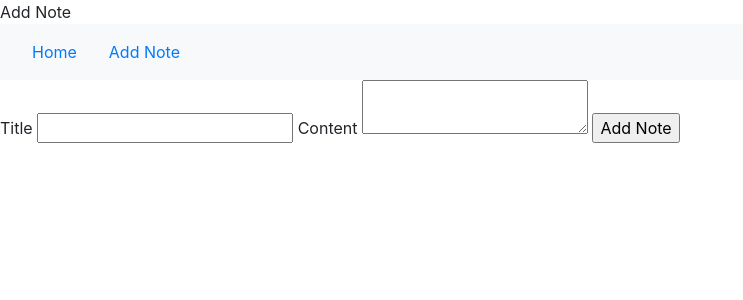
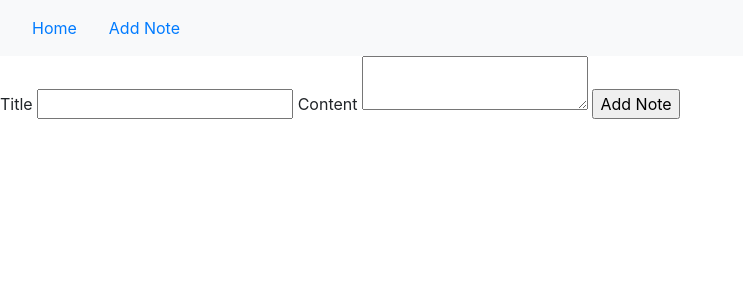
Before and after one commit to saimayunus925/notes-app, a Flask app: page /add_note in a window 1280 px wide. Shown: the top 300 px of the page, without its empty margins (0-743 px from the left). Run offline with Flask 2, Linux system fonts and the light colour scheme; some libraries are stand-ins or nearby versions.

Commit message:
fixed 'add note' pg title

```diff
--- a/notes_app/templates/add_note.html
+++ b/notes_app/templates/add_note.html
@@ -1,7 +1,9 @@
 
 {% extends 'base.html' %}
 
-{% block title %}Add Note{% endblock %}
+{% block title %}
+    <title>Add Note</title>
+{% endblock %}
 
 {% block content %}
     <form action="/add_note" method="POST">
```
